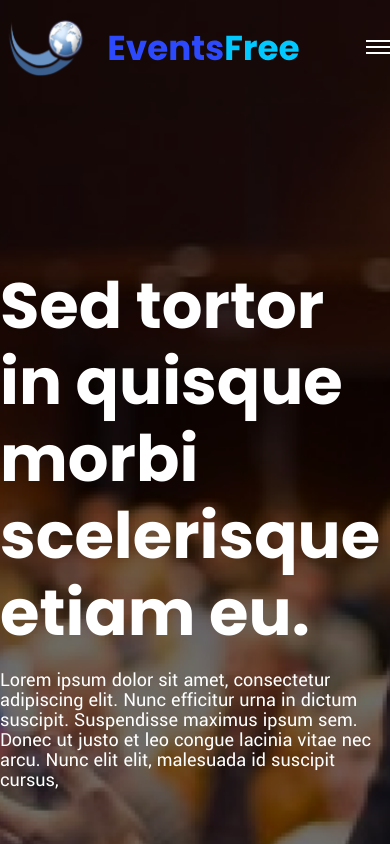
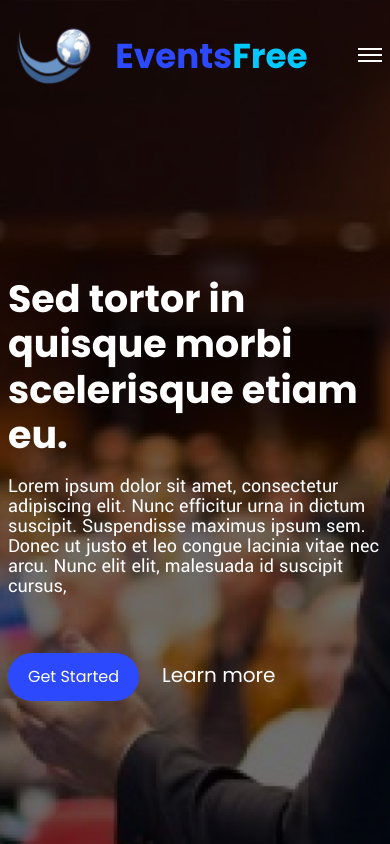
Before and after one commit to khushboo-590/Eventfree, a React (Vite) app: page / in a window 390 px wide. Shown: the top 844 px of the page. Built offline with nearby package versions, Linux system fonts and the light colour scheme.

Commit message:
add padding

```diff
--- a/src/components/Footer.jsx
+++ b/src/components/Footer.jsx
@@ -13,7 +13,7 @@ const Footer = () => {
   return (
       <section className='bg-black    '>
           <div className=' container max-w-[1320px] mx-auto pt-[90px] justify-center '>
-          <div className=' flex flex-wrap justify-between'>
+          <div className=' flex flex-wrap justify-between p-2'>
                   <div className=' w-full lg:w-1/4 mb-2  mx-auto'>
                       <img src={logo} alt="logo"></img>
                       <p className=' font-normal text-[14px] leading-[21px] text-white max-w-[346px]'>Lorem ipsum dolor sit amet, consectetur adipiscing elit. Nunc efficitur urna in dictum suscipit. Suspendisse maximus ipsum sem. c </p>
--- a/src/components/Hero.jsx
+++ b/src/components/Hero.jsx
@@ -11,10 +11,10 @@ const Hero = () => {
     >
       <div className="absolute inset-0 bg-[#00000091] " />
       <div className="relative z-10 w-full">
-        <div className='container max-w-[1320px] mx-auto'>
+        <div className='container max-w-[1320px] mx-auto p-2'>
         <Navbar />
 
-          <div className='mt-[173px] text-white max-w-[1044px]  text-[64px] leading-[120%] !sm:text-[32px] md:leading-[150%]  '>
+          <div className="mt-[173px] text-white max-w-[1044px] text-[38px] sm:text-[48px] md:text-[64px] leading-[120%] sm:leading-[130%] md:leading-[150%]">
             <Header
               title="Sed tortor in quisque morbi"/>
             <svg className=' ml-100 hidden lg:block ' width="472" height="8" viewBox="0 0 472 8" fill="none" xmlns="http://www.w3.org/2000/svg">
--- a/src/components/Section4.jsx
+++ b/src/components/Section4.jsx
@@ -3,8 +3,8 @@ import Header from './common/Header'
 import { loremData } from './utils/helpe'
 const Section4 = () => {
   return (
-      <section className='container max-w-[1320px] bg-white pt-[153px] flex justify-center mx-auto pb-[163px]'>
-          <div className=' flex flex-wrap justify-center mx-auto '>
+      <section className='container max-w-[1320px] bg-white pt-[153px] flex justify-center mx-auto pb-[163px] '>
+          <div className=' flex flex-wrap justify-center mx-auto  p-2'>
               <div className='w-full lg:w-1/2 p-4  '>
                   <svg width="189" height="8" viewBox="0 0 189 8" fill="none" xmlns="http://www.w3.org/2000/svg">
                       <rect x="1" width="188" height="8" fill="#01C8FF" />
```
